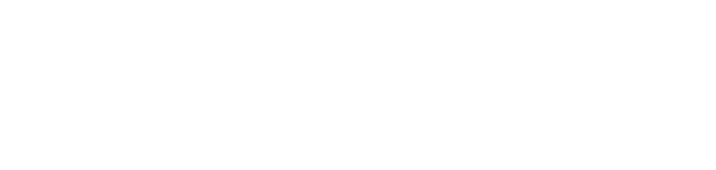
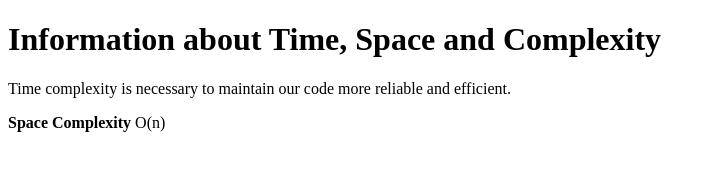
Before and after one commit to acciojob/time-and-space-complexity-prakriti-2908, a website: page main.html in a window 1280 px wide. Shown: the whole page, without its empty margins (0-716 px from the left). Drawn offline with Linux system fonts and the light colour scheme.

Commit message:
created a submission

```diff
--- a/main.html
+++ b/main.html
@@ -8,6 +8,9 @@
 
 <body>
 	<!-- the entire body must be written by student -->
+	<h1>Information about Time, Space and Complexity</h1>
+	<p>Time complexity is necessary to maintain our code more reliable and efficient.</p>
+	<p><b>Space Complexity</b> O(n)</p>
     <script type="text/javascript" src="./script.js">
 </script>
 
```
